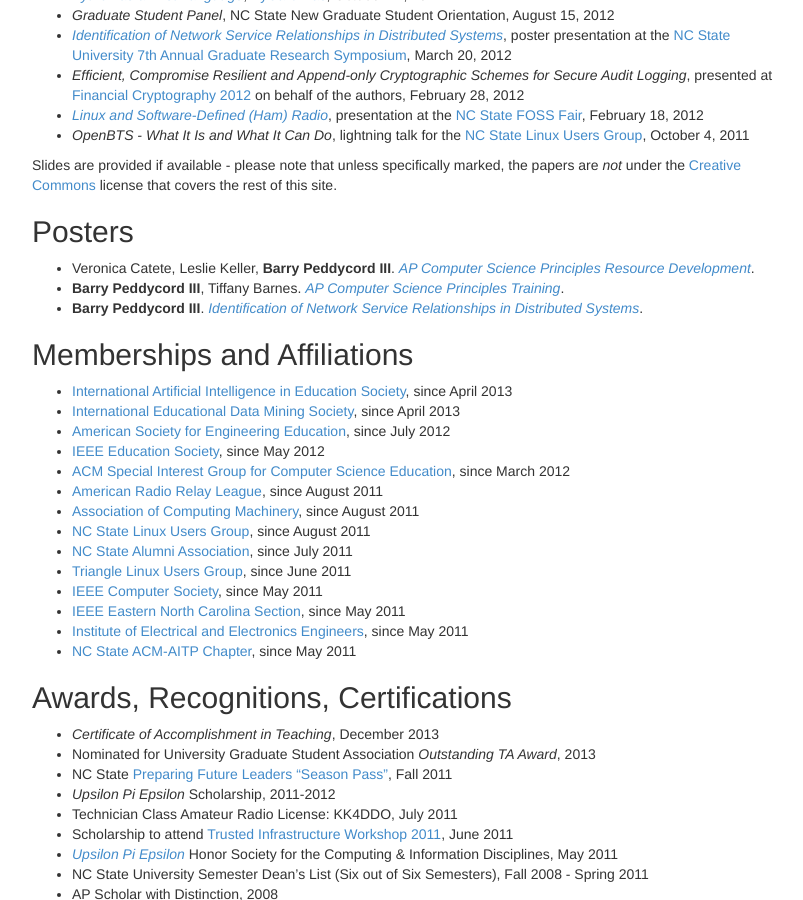
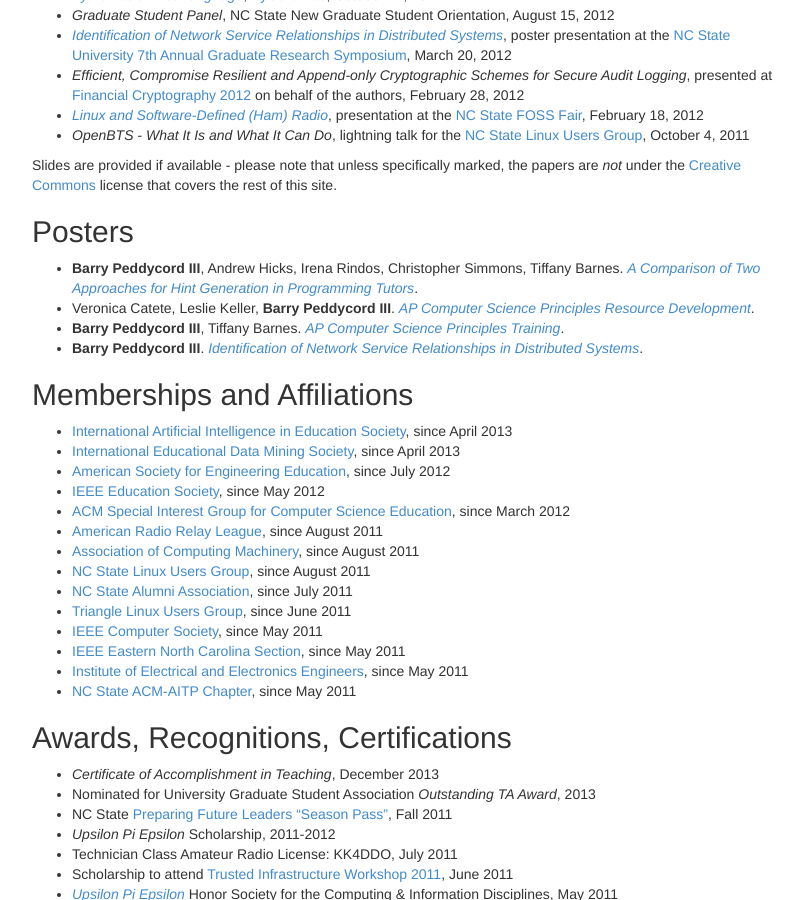
Before and after one commit to isharacomix/oldsite, a Jekyll site: the page built from cv.md, in a window 1280 px wide and 900 px high, scrolled down 2661 px. Shown: the whole window, without its empty margins (233-1036 px from the left). Built offline with Jekyll 4.4.1, drawn with Linux system fonts in a browser that asks for light colours.

Commit message:
Sigcse2014 poster

```diff
--- a/cv.md
+++ b/cv.md
@@ -119,6 +119,7 @@
 
 Posters
 -------
+ * **Barry Peddycord III**, Andrew Hicks, Irena Rindos, Christopher Simmons, Tiffany Barnes. *[A Comparison of Two Approaches for Hint Generation in Programming Tutors]({site.baseurl}files/bots_sigcse2014_poster)*.
  * Veronica Catete, Leslie Keller, **Barry Peddycord III**. *[AP Computer Science Principles Resource Development]({{site.baseurl}}files/stars_poster_bjc_moodle.pdf)*.
  * **Barry Peddycord III**, Tiffany Barnes. *[AP Computer Science Principles Training]({{site.baseurl}}files/stars_poster_bjc_training.pdf)*.
  * **Barry Peddycord III**. *[Identification of Network Service Relationships in Distributed Systems]({{site.baseurl}}files/nsdminer_symposium_poster.pdf)*.
```
Also changed, not shown: 1 other file.
